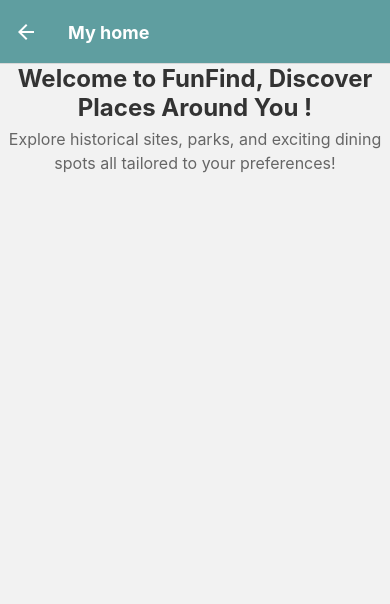
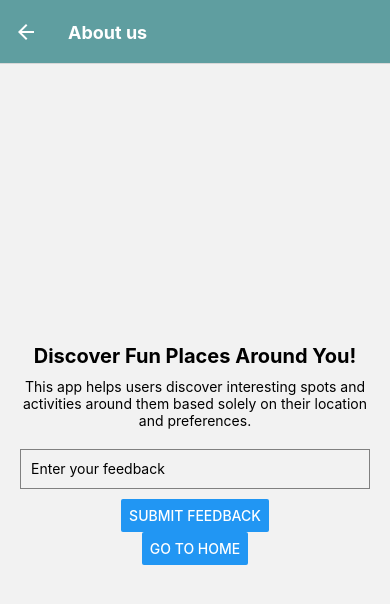
Before and after one commit to mengliyang2023/funfind, a React Native app: screen /About in a window 390 px wide. Shown: the top 604 px of the page. Built offline with nearby package versions, Linux system fonts and the light colour scheme.

Commit message:
Initial project setup for FunFind

```diff
--- a/App.js
+++ b/App.js
@@ -21,7 +21,7 @@ function App() {
           },
         }}/>
         <Stack.Screen name="About" component={AboutScreen} options={{
-          title: 'My home',
+          title: 'About us',
           headerStyle: {
             backgroundColor: '#5f9ea0',
           },
--- a/screens/AboutScreen.js
+++ b/screens/AboutScreen.js
@@ -1,33 +1,54 @@
-import React from 'react';
-import { View, Text } from 'react-native';
-import { StyleSheet } from 'react-native';
+import React, { useState } from 'react';
+import { View, Text, Button, TextInput, StyleSheet } from 'react-native';
 
+function AboutScreen({ navigation }) {
+  // State for managing TextInput content
+  const [feedback, setFeedback] = useState('');
 
-const styles = StyleSheet.create({
-  titleText: {
-    fontSize: 24,
-    fontWeight: 'bold',
-    color: '#333',
-    textAlign: 'center',
-  },
-  contentText: {
-    fontSize: 16,
-    color: '#666',
-    marginTop: 5,
-    lineHeight: 24,
-    textAlign: 'center',
-  }
-});
-
-function AboutScreen() {
   return (
     <View style={styles.container}>
-      <Text style={styles.titleText}>Welcome to FunFind, Discover Places Around You !</Text>
-      <Text style={styles.contentText}>
-        Explore historical sites, parks, and exciting dining spots all tailored to your preferences!
+      <Text style={styles.title}>Discover Fun Places Around You!</Text>
+      <Text style={styles.description}>
+        This app helps users discover interesting spots and activities around them based solely on their location and preferences.
       </Text>
+      <TextInput
+        style={styles.input}
+        placeholder="Enter your feedback"
+        value={feedback}
+        onChangeText={setFeedback} // Update the feedback state on text change
+      />
+      <Button title="Submit Feedback" onPress={() => alert("Feedback Submitted: " + feedback)} />
+      <Button title="Go to Home" onPress={() => navigation.navigate('Home')} />
     </View>
   );
 }
 
+// Styles for the component
+const styles = StyleSheet.create({
+  container: {
+    flex: 1,
+    fontSize: 24,
+    alignItems: 'center',
+    justifyContent: 'center',
+    padding: 20,
+  },
+  title: {
+    fontSize: 20,
+    fontWeight: 'bold',
+    marginBottom: 10,
+  },
+  description: {
+    textAlign: 'center',
+    marginBottom: 20,
+  },
+  input: {
+    height: 40,
+    width: '100%',
+    borderColor: 'gray',
+    borderWidth: 1,
+    marginBottom: 10,
+    paddingHorizontal: 10,
+  }
+});
+
 export default AboutScreen;
--- a/screens/HomeScreen.js
+++ b/screens/HomeScreen.js
@@ -4,7 +4,8 @@ import { View, Text, Button } from 'react-native';
 function HomeScreen({ navigation }) {
   return (
     <View style={{ flex: 1, alignItems: 'center', justifyContent: 'center' }}>
-      <Text>Home Screen</Text>
+      <Text style={{fontSize: 20, fontWeight: 'bold'}}>Welcome to Funfind, It's a pleasure to see you here!</Text>
+      <Text>We can't wait to see your posts and reviews.</Text>
       <Button
         title="Go to About"
         onPress={() => navigation.navigate('About')}
```
